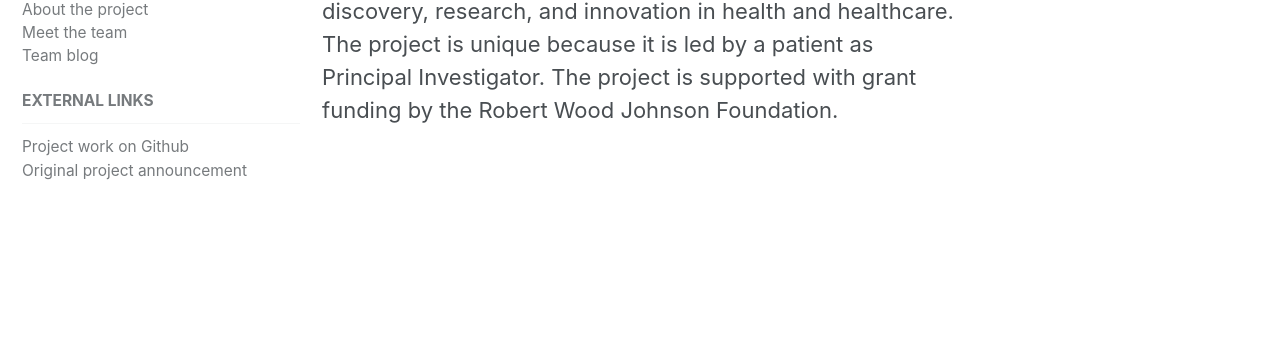
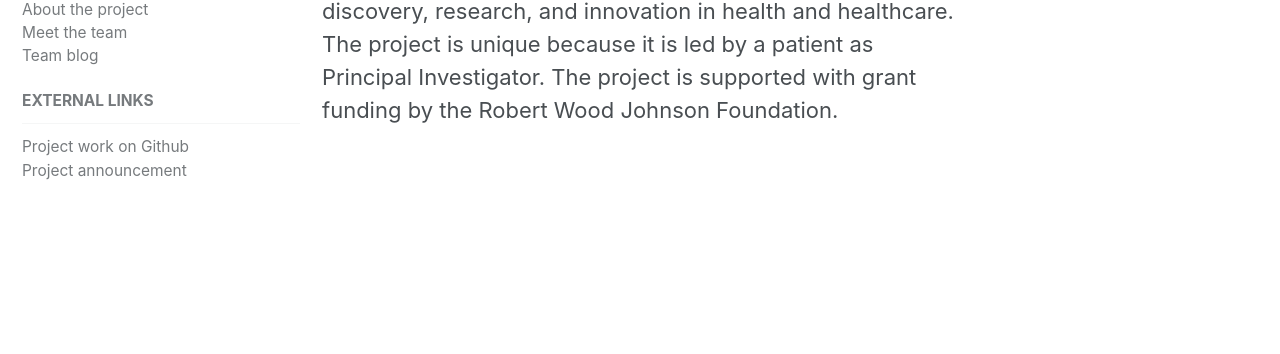
Before and after one commit to danamlewis/research, a Jekyll site: the page built from index.html, in a window 1280 px wide. Shown: the part 546-900 px from the top of the page. Built offline with Jekyll 4.4.1, drawn with Linux system fonts in a browser that asks for light colours.

Commit message:
Update navigation.yml

```diff
--- a/_data/navigation.yml
+++ b/_data/navigation.yml
@@ -24,5 +24,5 @@ nav:
     children:
       - title: "Project work on Github"
         url: https://github.com/opening-pathways
-      - title: "Original project announcement"
+      - title: "Project announcement"
         url: http://bit.ly/2y2C1Wi
```
